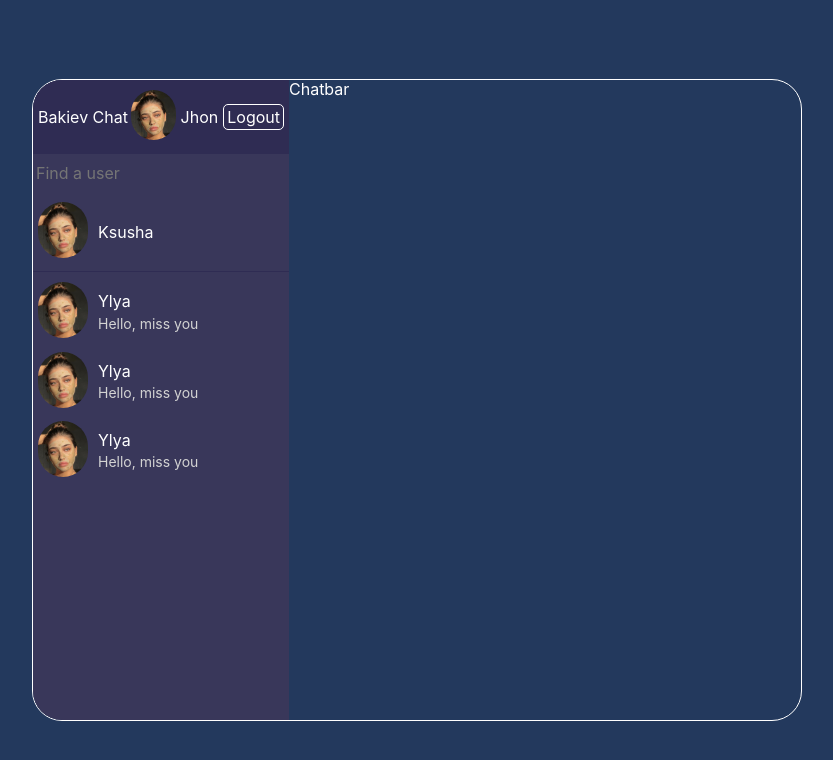
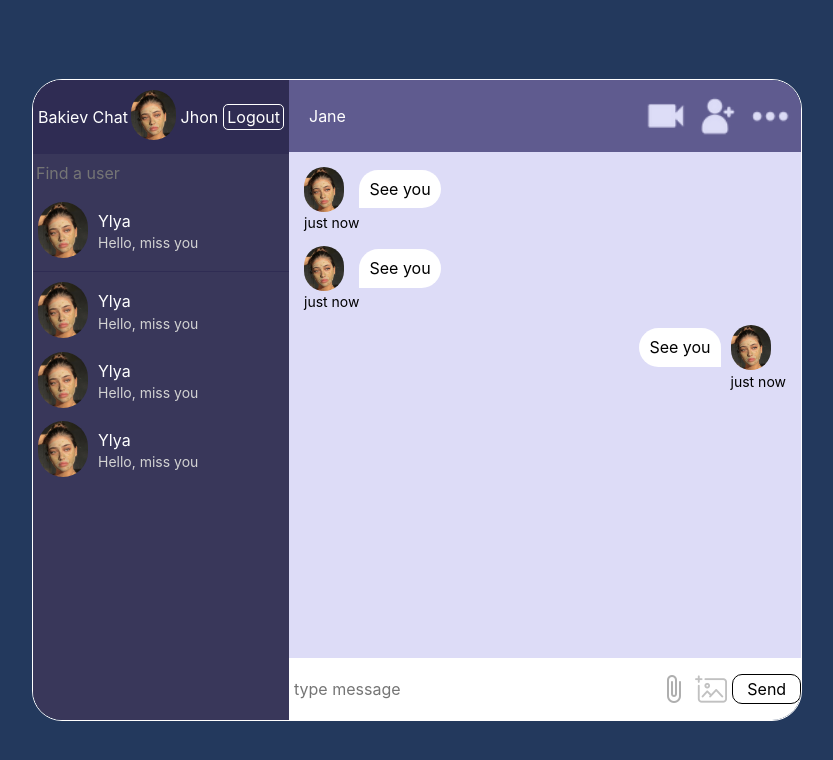
Before and after one commit to backiev/chat, a React (Create React App) app: page / in a window 1280 px wide. Shown: the top 760 px of the page, without its empty margins (223-1056 px from the left). Built offline with nearby package versions, Linux system fonts and the light colour scheme.

Commit message:
added chat form

```diff
--- /dev/null
+++ b/src/components/ChatUser.jsx
@@ -0,0 +1,15 @@
+import React from 'react';
+import Beauty from '../assets/god.jpg';
+
+
+export const ChatUser = () => {
+  return (
+    <div className="chat-user">
+      <div className="chat-user__left">
+        <img src={Beauty} alt="" />
+        <p>just now</p>
+      </div>
+      <div className="chat-user__message">See you</div>
+    </div>
+  )
+}
--- a/src/components/Chatbar.jsx
+++ b/src/components/Chatbar.jsx
@@ -1,7 +1,48 @@
-import React from 'react'
+import React from 'react';
+import Cam from '../assets/cam.png';
+import More from '../assets/more.png';
+import AddPeople from '../assets/add.png';
+import Attach from '../assets/attach.png';
+import ImgForm from '../assets/img.png';
+import Beauty from '../assets/god.jpg';
+import {ChatUser} from './ChatUser';
+
 
 export const Chatbar = () => {
   return (
-    <div className='chatbar'>Chatbar</div>
+    <div className='chatbar'>
+      <div className="chat-header">
+        <div className="chat-name">Jane</div>
+        <div className="chat-icons">
+          <img src={Cam} alt="Камера" className="chat-icons__img" />
+          <img src={AddPeople} alt="Добавить еще людей" className="chat-icons__img" />
+          <img src={More} alt="Больше" className="chat-icons__img" />
+        </div>
+      </div>
+
+      <div className="chat-main">
+        <div className="chat-window">
+          <ChatUser />
+          <ChatUser  />
+
+          <div className="chat-user myself">
+            <div className="chat-user__left">
+              <img src={Beauty} alt="" />
+              <p>just now</p>
+            </div>
+            <div className="chat-user__message">See you</div>
+          </div>
+
+        </div>
+
+      </div>
+      <div className="chat-form">
+        <input type="text" placeholder='type message' />
+        <img src={Attach} alt="" />
+        <img src={ImgForm} alt="" />
+        <button>Send</button>
+      </div>
+
+    </div>
   )
 }
--- /dev/null
+++ b/src/components/SearchSidebar.jsx
@@ -0,0 +1,15 @@
+import React from 'react';
+import { UserList } from './UserList';
+
+export const SearchSidebar = () => {
+  return (
+    <div className="search">
+        <div className="search-form">
+            <input type="text" placeholder='Find a user' />
+        </div>
+        <div className="search-list">
+            <UserList/>
+        </div>
+    </div>
+  )
+}
--- a/src/components/Sidebar.jsx
+++ b/src/components/Sidebar.jsx
@@ -1,35 +1,17 @@
 import React from 'react';
 import Beauty from '../assets/god.jpg';
 import { UserList } from './UserList';
+import { UserLogin } from './UserLogin';
+import { SearchSidebar } from './SearchSidebar';
 
 export const Sidebar = () => {
   return (
     <div className='sidebar'>
-        <div className="userLogin">
-            <div className='userLogin-logo'>Bakiev Chat</div>
-            <div className='userLogin-second'>
-                <div className="userLogin-img"><img src={Beauty} alt="woman" /></div>
-                <div className="userLogin-name">Jhon</div>
-                <button className="userLogin-logout">
-                    Logout
-                </button>
-            </div>
-        </div>
-        <div className="search">
-            <div className="search-form">
-                <input type="text" placeholder='Find a user' />
-            </div>
-            <div className="search-list">
-                <div className="userSearch">
-                    <div className="userSearch-img">
-                        <img src={Beauty} alt="woman" />
-                    </div>
-                    <div className="userSearch-name">
-                        Ksusha
-                    </div>
-                </div>
-            </div>
-        </div>
+
+        <UserLogin img={Beauty}/>
+
+        <SearchSidebar/>
+
         <div className="usersList">
             <UserList/>
             {/* <UserList/> */}
--- /dev/null
+++ b/src/components/UserLogin.jsx
@@ -0,0 +1,19 @@
+import React from 'react';
+// import Beauty from '../assets/god.jpg';
+
+
+export const UserLogin = ({img}) => {
+    // console.log(img);
+  return (
+    <div className="userLogin">
+        <div className='userLogin-logo'>Bakiev Chat</div>
+        <div className='userLogin-second'>
+            <div className="userLogin-img"><img src={img} alt="woman" /></div>
+            <div className="userLogin-name">Jhon</div>
+            <button className="userLogin-logout">
+                Logout
+            </button>
+        </div>
+    </div>
+  )
+}
--- a/src/sass/chat.sass
+++ b/src/sass/chat.sass
@@ -96,3 +96,90 @@
         font-size: 14px
         color: lightgray
         margin-top: 5px
+
+.chatbar
+    display: flex
+    flex-direction: column
+    .chat-header
+        padding: 10px 5px
+        display: flex
+        justify-content: space-between
+        align-items: center
+        // border-bottom: 1px solid black
+        background-color: #5F5B8F
+    .chat
+        &-name
+            margin-left: 15px
+        &-icons
+            display: flex
+            img
+                width: 52px
+                cursor: pointer
+    .chat-main
+        // height: 100%
+        background-color: #DDDCF7
+        display: flex
+        flex-grow: 1
+        flex-direction: column
+        justify-content: space-between
+        overflow-y: scroll
+    .chat-form
+        display: flex
+        align-items: center
+        gap: 5px
+        padding-right: 15px
+        padding: 15px 0
+        background-color: white
+        input
+            flex-grow: 6
+            padding: 5px
+            border: none
+            outline: none
+        button
+            flex-grow: 1
+            border: 1px solid black
+            border-radius: 10px
+            background-color: white
+            padding: 5px
+            cursor: pointer
+            outline: none
+
+
+.chat-user
+    display: flex
+    align-items: center
+    color: black
+    margin-top: 15px
+    margin-left: 15px
+    &__left
+        p
+            padding: 0
+            margin: 0
+            color: lightblack
+            font-size: 14px
+        img
+            max-width: 40px
+            border-radius: 20px
+    &__message
+        margin-bottom: 20px
+        -webkit-border-radius: 20px
+        -webkit-border-bottom-left-radius: 0
+        -moz-border-radius: 20px
+        -moz-border-radius-bottomleft: 0
+        border-radius: 20px
+        border-bottom-left-radius: 0
+        background-color: #fff
+        padding: 10px
+
+.chat-user + .myself
+    flex-direction: row-reverse
+    margin-left: 0
+    margin-right: 15px
+    .chat-user__message
+        -webkit-border-radius: 20px
+        -webkit-border-bottom-right-radius: 0
+        -moz-border-radius: 20px
+        -moz-border-radius-bottomright: 0
+        border-radius: 20px
+        border-bottom-right-radius: 0
+        margin-right: 10px
```
